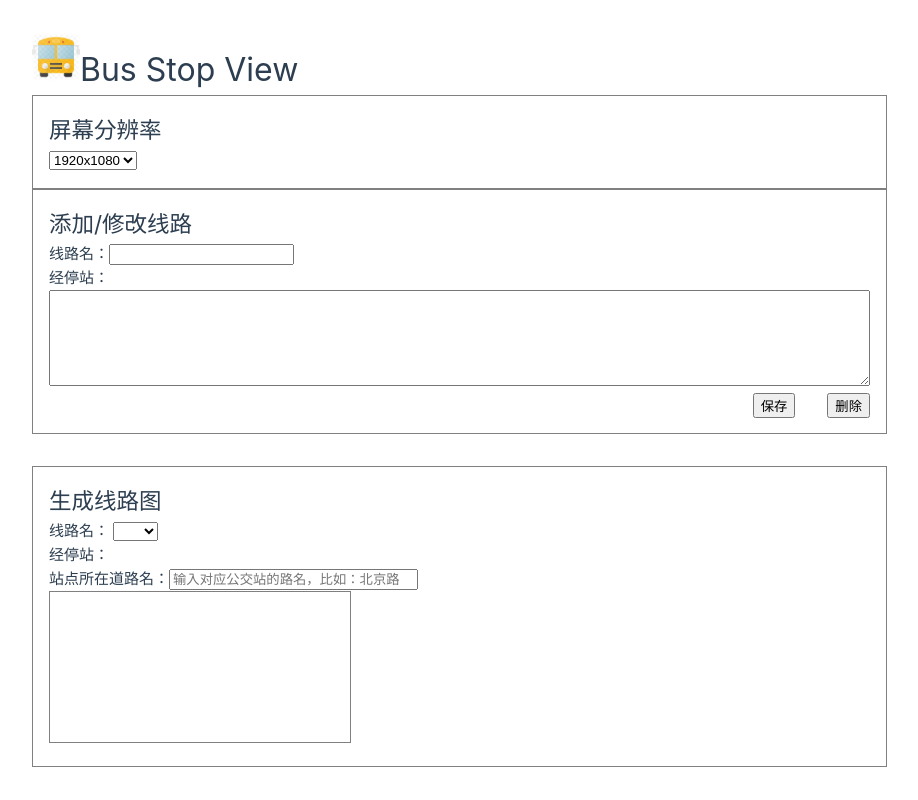
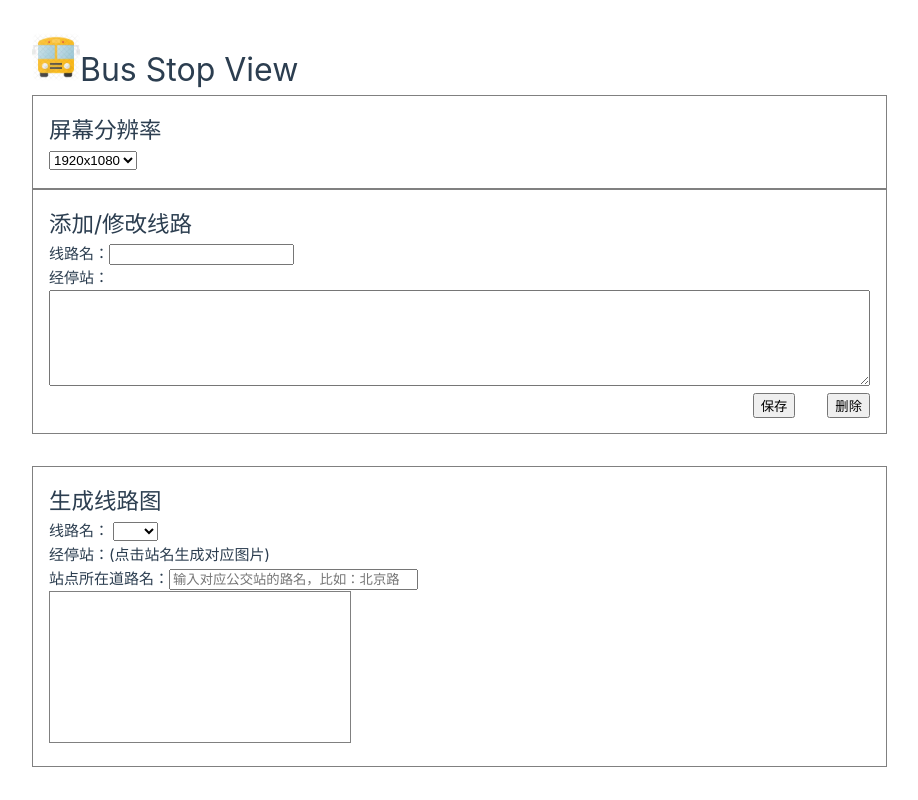
Before and after one commit to z7z8th/bus-stop-view, a Vue app: page / in a window 1280 px wide. Shown: the whole page, without its empty margins (0-918 px from the left). Built offline with nearby package versions, Linux system fonts and the light colour scheme.

Commit message:
update view on road change

```diff
--- a/src/components/BusStopView.vue
+++ b/src/components/BusStopView.vue
@@ -9,6 +9,7 @@ const busName = ref('')
 const busList = ref('')
 const busStops = ref([])
 const roadName = ref('')
+let stopIdx = 0
 
 async function genBusStopList() {
     console.log('genBusStopList')
@@ -16,22 +17,29 @@ async function genBusStopList() {
     busStops.value = await busGetBusStops(busName.value)
 }
 
-function _genBusStopView(stops, road) {
+function _genBusStopView(idx, road) {
+    let stops
+    if (idx == 0 || idx == busStops.value.length - 1) {
+        // begin and end stops
+        stops = busStops.value.slice(idx, idx + 1)
+    } else {
+        // intermediate stops
+        stops = busStops.value.slice(idx - 1, idx + 2)
+    }
 
+    console.log('_genBusStopView', stops, road)
 }
 
 function genBusStopView(event) {
-    let road = roadName.value
     let li = event.target
     let idx = li.__vnode.key
+    stopIdx = idx
     console.log('genBusStopView', li, idx)
-    if (idx == 0 || idx == busStops.value.length - 1) {
-        // begin and end stops
-        _genBusStopView(busStops.value.slice(idx, idx + 1), road)
-    } else {
-        // intermediate stops
-        _genBusStopView(busStops.value.slice(idx - 1, idx + 2), road)
-    }
+    _genBusStopView(idx, roadName.value)
+}
+
+function roadChange() {
+    _genBusStopView(stopIdx, roadName.value)
 }
 
 async function updateBusList() {
@@ -58,7 +66,7 @@ eventBus.subscribe('res-change', updateRes)
             <option v-for="bus of busList" :key="bus">{{ bus }}</option>
         </select>
         <br>
-        经停站：
+        经停站：(点击站名生成对应图片)
         <div>
             <ol>
                 <li v-for="(stop, index) of busStops" :key="index" @click="genBusStopView">{{ stop
@@ -66,7 +74,8 @@ eventBus.subscribe('res-change', updateRes)
                 </li>
             </ol>
         </div>
-        站点所在道路名：<input type="text" v-model="roadName" placeholder="输入对应公交站的路名，比如：北京路" size="28">
+        站点所在道路名：<input type="text" v-model="roadName" @change="roadChange" @keyup="roadChange"
+            placeholder="输入对应公交站的路名，比如：北京路" size="28">
         <div>
             <canvas id="busstopview"></canvas>
         </div>
```
